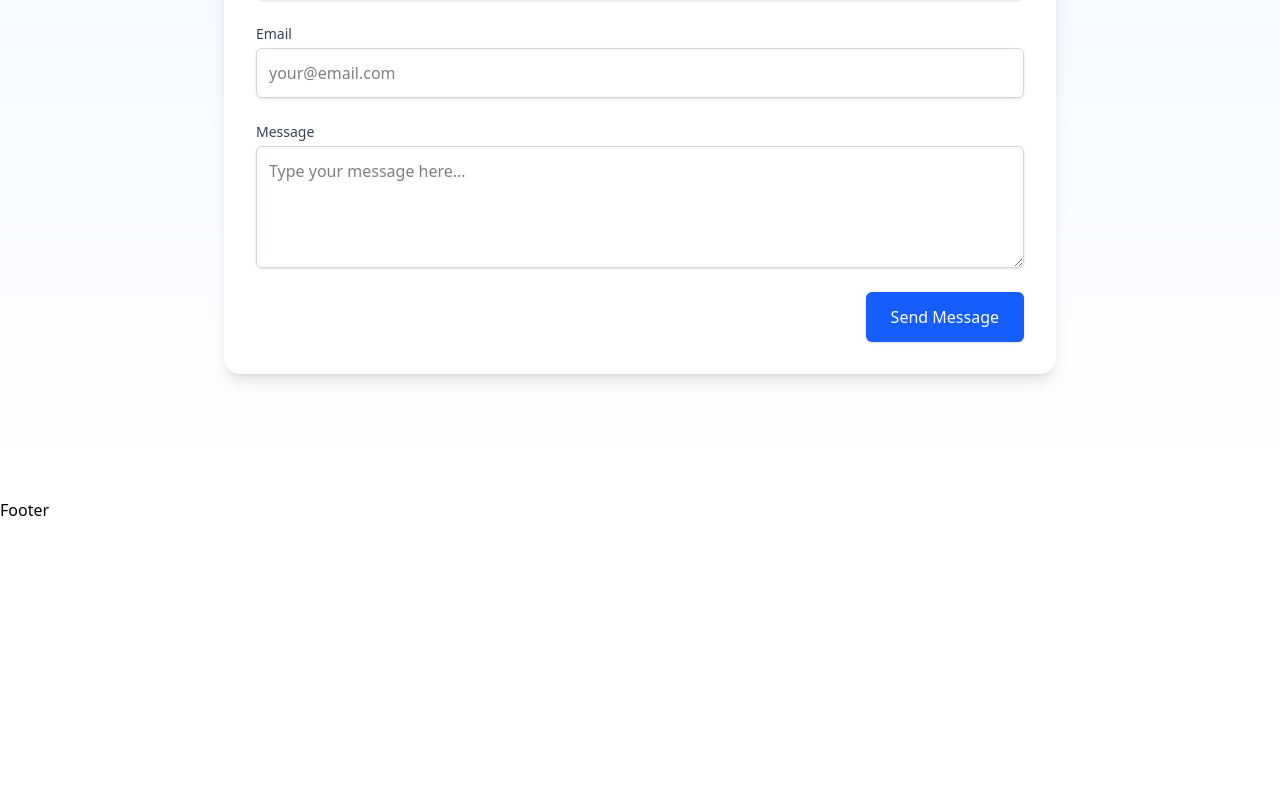
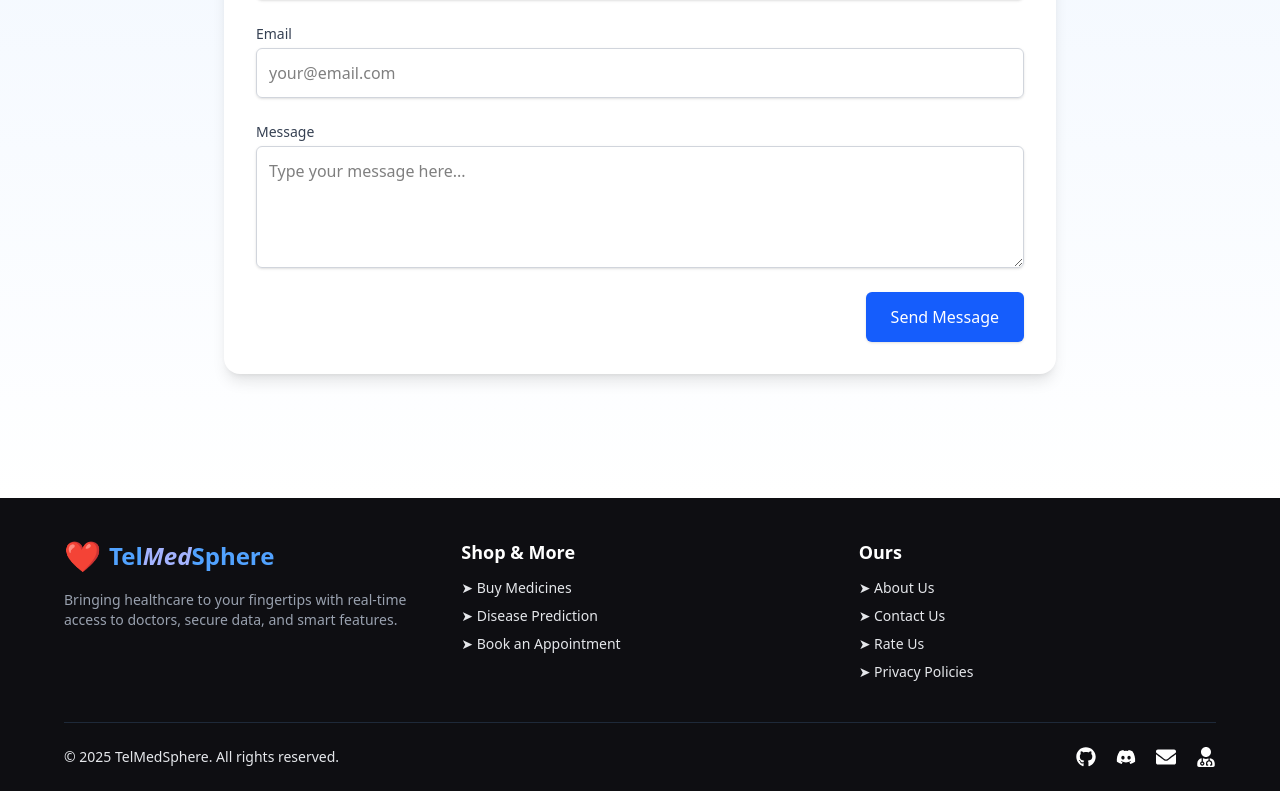
Before and after one commit to meetarora10/veersa-hack, a React (Vite) app in the folder client/: page / in a window 1280 px wide. Shown: the part 3014-3805 px from the top of the page. Before the commit the page ends 3536 px from the top, so only its background shows below. Built offline with nearby package versions, Linux system fonts and the light colour scheme.

Commit message:
Auto Commit: $(date +'%Y-%m-%d %H:%M:%S')

```diff
--- a/client/src/components/Footer.jsx
+++ b/client/src/components/Footer.jsx
@@ -1,9 +1,67 @@
-import React from 'react'
+import { FaGithub, FaDiscord, FaEnvelope, FaUserMd } from 'react-icons/fa';
 
-const Footer = () => {
+export default function Footer() {
   return (
-    <div>Footer</div>
-  )
+    <footer className="bg-[#0e0e12] text-gray-200 pt-10 pb-6 px-6 sm:px-16">
+      <div className="max-w-7xl mx-auto grid grid-cols-1 md:grid-cols-3 gap-10">
+
+        {/* Logo Section */}
+        <div>
+          <div className="flex items-center gap-2 mb-4">
+            <span className="text-red-500 text-3xl">❤️</span>
+            <h2 className="text-2xl font-bold">
+              <span className="text-blue-400">Tel</span>
+              <span className="italic text-indigo-300">Med</span>
+              <span className="text-blue-400 font-bold">Sphere</span>
+            </h2>
+          </div>
+          <p className="text-sm text-gray-400">
+            Bringing healthcare to your fingertips with real-time access to doctors, secure data, and smart features.
+          </p>
+        </div>
+
+        {/* Shop & More */}
+        <div>
+          <h3 className="text-lg font-semibold mb-3 text-white">Shop & More</h3>
+          <ul className="space-y-2 text-sm">
+            <li className="hover:underline cursor-pointer">➤ Buy Medicines</li>
+            <li className="hover:underline cursor-pointer">➤ Disease Prediction</li>
+            <li className="hover:underline cursor-pointer">➤ Book an Appointment</li>
+          </ul>
+        </div>
+
+        {/* Ours */}
+        <div>
+          <h3 className="text-lg font-semibold mb-3 text-white">Ours</h3>
+          <ul className="space-y-2 text-sm">
+            <li className="hover:underline cursor-pointer">➤ About Us</li>
+            <li className="hover:underline cursor-pointer">➤ Contact Us</li>
+            <li className="hover:underline cursor-pointer">➤ Rate Us</li>
+            <li className="hover:underline cursor-pointer">➤ Privacy Policies</li>
+          </ul>
+        </div>
+      </div>
+
+      {/* Divider */}
+      <div className="border-t border-gray-800 mt-10 pt-6 flex flex-col md:flex-row justify-between items-center text-sm">
+        <p>© 2025 TelMedSphere. All rights reserved.</p>
+
+        {/* Social Icons */}
+        <div className="flex gap-5 mt-4 md:mt-0 text-white">
+          <a href="#" className="hover:text-blue-500">
+            <FaGithub size={20} />
+          </a>
+          <a href="#" className="hover:text-indigo-400">
+            <FaDiscord size={20} />
+          </a>
+          <a href="#" className="hover:text-yellow-400">
+            <FaEnvelope size={20} />
+          </a>
+          <a href="#" className="hover:text-green-400">
+            <FaUserMd size={20} />
+          </a>
+        </div>
+      </div>
+    </footer>
+  );
 }
-
-export default Footer
```
Also changed, not shown: 1 other file (tests, documents, lock files or other folders).
